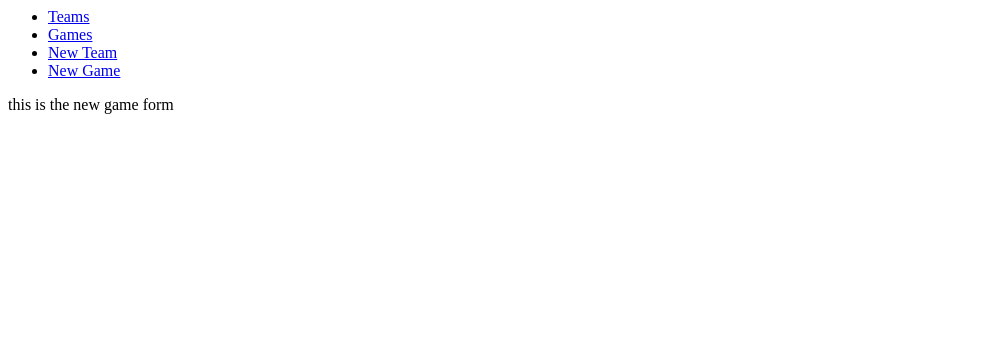
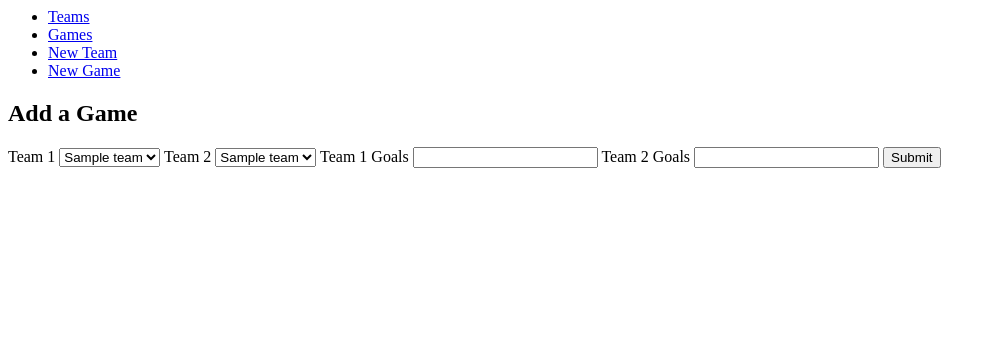
Before and after one commit to defibuildereth/w5_sports_league_project, a Flask app: page /games/new in a window 1280 px wide. Shown: the top 340 px of the page, without its empty margins (0-996 px from the left). Run offline with Flask 2, Linux system fonts and the light colour scheme; a database or web service that is not in the repository returns one stand-in record (values such as "Sample title"); some libraries are stand-ins or nearby versions.

Commit message:
added new game form

```diff
--- a/controllers/game_controller.py
+++ b/controllers/game_controller.py
@@ -1,6 +1,7 @@
 from flask import Flask, render_template, request, redirect, Blueprint
 
 import repositories.game_repository as game_repository
+import repositories.team_repository as team_repository
 
 games_blueprint = Blueprint("games", __name__)
 
@@ -11,4 +12,5 @@ def games():
 
 @games_blueprint.route("/games/new")
 def new_game():
-    return render_template("/games/new.html")
+    teams = team_repository.select_all()
+    return render_template("/games/new.html", teams = teams)
--- a/templates/games/new.html
+++ b/templates/games/new.html
@@ -2,6 +2,28 @@
 
 {% block content %}
 
-<p>this is the new game form</p>
+<h1>Add a Game</h1>
+
+<form action="/games" method="post">
+    <label for="team1">Team 1</label>
+        <select name="team1_id" id="team1">
+            {% for team in teams %}
+                <option value="{{team.id}}">{{team.name}}</option>
+            {% endfor %}
+        </select>
+
+        <label for="team2">Team 2</label>
+        <select name="team2_id" id="team2">
+            {% for team in teams %}
+                <option value="{{team.id}}">{{team.name}}</option>
+            {% endfor %}
+        </select>
+
+    <label for="team1_goals">Team 1 Goals</label>
+        <input name="team1_goals" type="number">
+    <label for="manager">Team 2 Goals</label>
+        <input name="team2_goals" type="number">
+        <input type="submit">
+</form>
 
 {% endblock %}
```
